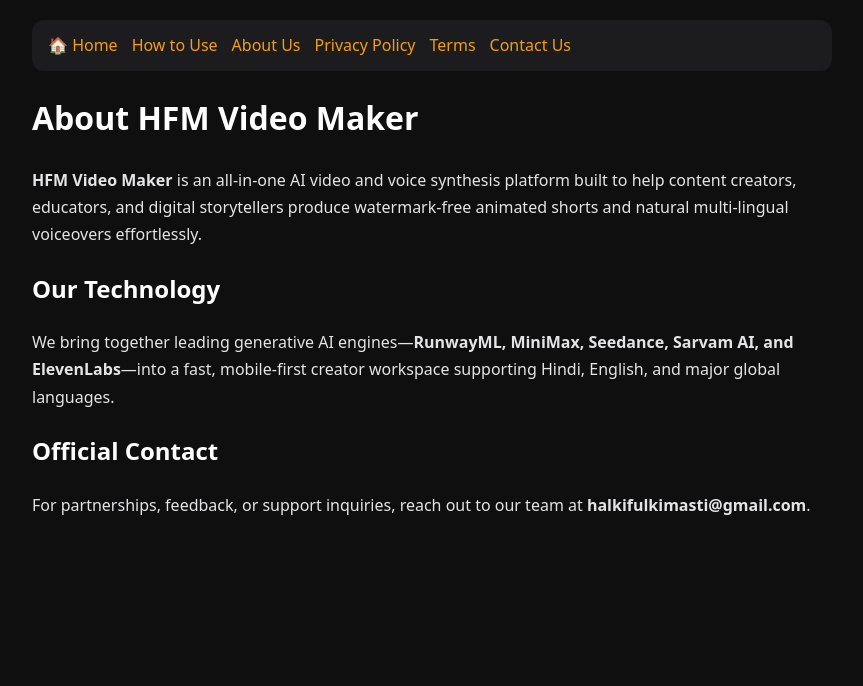
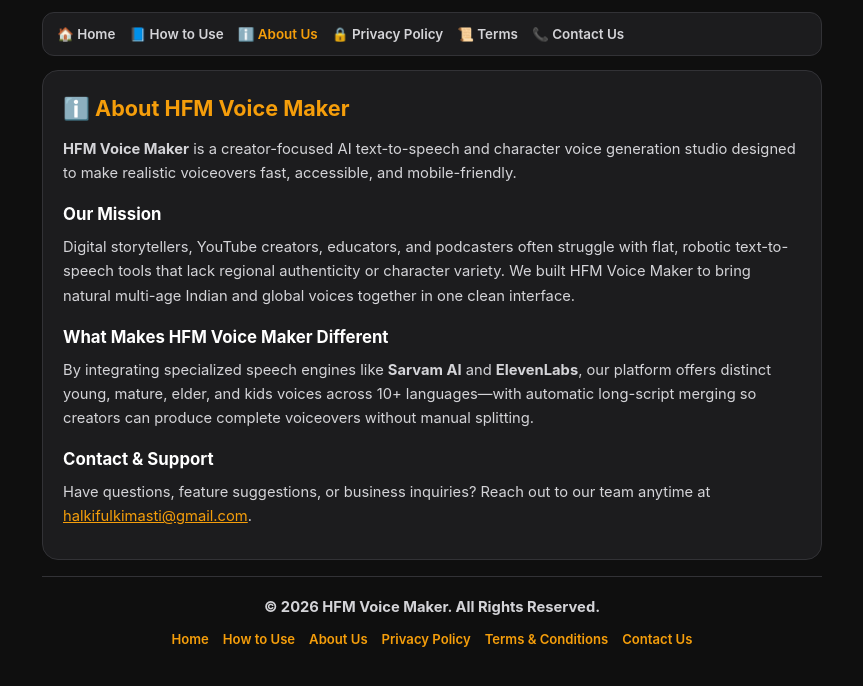
Before and after one commit to halkifulkimasti/hfmvideomaker, a plain HTML site: page about.html in a window 1280 px wide. Shown: the whole page, without its empty margins (208-1071 px from the left). Drawn offline with Linux system fonts and the light colour scheme.

Commit message:
Update about.html

```diff
--- a/about.html
+++ b/about.html
@@ -3,28 +3,60 @@
 <head>
   <meta charset="UTF-8" />
   <meta name="viewport" content="width=device-width, initial-scale=1.0" />
-  <title>About Us — HFM Video Maker</title>
+  <title>About Us — HFM Voice Maker</title>
   <style>
-    body { background:#0f0f0f; color:#e4e4e7; font-family:system-ui,sans-serif; line-height:1.7; padding:20px; max-width:800px; margin:auto; }
-    a { color:#f59e0b; text-decoration:none; }
-    h1, h2 { color:#fff; margin-top:20px; }
-    .nav { background:#1c1c1e; padding:12px 16px; border-radius:12px; margin-bottom:20px; display:flex; gap:14px; flex-wrap:wrap; }
+    :root { --bg: #0f0f0f; --card: #1c1c1e; --border: #323236; --text: #ffffff; --muted: #a1a1aa; --accent: #f59e0b; }
+    * { box-sizing: border-box; margin: 0; padding: 0; font-family: -apple-system, BlinkMacSystemFont, "Segoe UI", Roboto, sans-serif; }
+    body { background: var(--bg); color: var(--text); line-height: 1.65; padding: 12px; }
+    .container { max-width: 780px; margin: 0 auto; }
+    .top-nav { display: flex; align-items: center; gap: 14px; overflow-x: auto; background: var(--card); border: 1px solid var(--border); padding: 10px 14px; border-radius: 12px; margin-bottom: 14px; white-space: nowrap; }
+    .top-nav a { color: #d4d4d8; text-decoration: none; font-size: 0.84rem; font-weight: 600; }
+    .top-nav a.active, .top-nav a:hover { color: var(--accent); }
+    .card { background: var(--card); border: 1px solid var(--border); border-radius: 16px; padding: 20px; margin-bottom: 16px; }
+    h1 { font-size: 1.35rem; color: var(--accent); margin-bottom: 10px; }
+    h2 { font-size: 1.05rem; color: #fff; margin: 16px 0 6px; }
+    p { font-size: 0.92rem; color: #d4d4d8; margin-bottom: 10px; }
+    footer { text-align: center; color: var(--muted); font-size: 0.82rem; padding: 18px 8px 30px; border-top: 1px solid var(--border); }
+    .footer-links { display: flex; flex-wrap: wrap; justify-content: center; gap: 14px; margin-top: 10px; }
+    .footer-links a { color: var(--accent); text-decoration: none; font-weight: 600; }
   </style>
 </head>
 <body>
-  <div class="nav">
-    <a href="index.html">🏠 Home</a>
-    <a href="guide.html">How to Use</a>
-    <a href="about.html">About Us</a>
-    <a href="privacy.html">Privacy Policy</a>
-    <a href="terms.html">Terms</a>
-    <a href="contact.html">Contact Us</a>
+  <div class="container">
+    <nav class="top-nav">
+      <a href="index.html">🏠 Home</a>
+      <a href="guide.html">📘 How to Use</a>
+      <a href="about.html" class="active">ℹ️ About Us</a>
+      <a href="privacy.html">🔒 Privacy Policy</a>
+      <a href="terms.html">📜 Terms</a>
+      <a href="contact.html">📞 Contact Us</a>
+    </nav>
+
+    <div class="card">
+      <h1>ℹ️ About HFM Voice Maker</h1>
+      <p><strong>HFM Voice Maker</strong> is a creator-focused AI text-to-speech and character voice generation studio designed to make realistic voiceovers fast, accessible, and mobile-friendly.</p>
+
+      <h2>Our Mission</h2>
+      <p>Digital storytellers, YouTube creators, educators, and podcasters often struggle with flat, robotic text-to-speech tools that lack regional authenticity or character variety. We built HFM Voice Maker to bring natural multi-age Indian and global voices together in one clean interface.</p>
+
+      <h2>What Makes HFM Voice Maker Different</h2>
+      <p>By integrating specialized speech engines like <strong>Sarvam AI</strong> and <strong>ElevenLabs</strong>, our platform offers distinct young, mature, elder, and kids voices across 10+ languages—with automatic long-script merging so creators can produce complete voiceovers without manual splitting.</p>
+
+      <h2>Contact & Support</h2>
+      <p>Have questions, feature suggestions, or business inquiries? Reach out to our team anytime at <a href="mailto:halkifulkimasti@gmail.com" style="color:#f59e0b;">halkifulkimasti@gmail.com</a>.</p>
+    </div>
+
+    <footer>
+      <p><strong>© 2026 HFM Voice Maker. All Rights Reserved.</strong></p>
+      <div class="footer-links">
+        <a href="index.html">Home</a>
+        <a href="guide.html">How to Use</a>
+        <a href="about.html">About Us</a>
+        <a href="privacy.html">Privacy Policy</a>
+        <a href="terms.html">Terms & Conditions</a>
+        <a href="contact.html">Contact Us</a>
+      </div>
+    </footer>
   </div>
-  <h1>About HFM Video Maker</h1>
-  <p><strong>HFM Video Maker</strong> is an all-in-one AI video and voice synthesis platform built to help content creators, educators, and digital storytellers produce watermark-free animated shorts and natural multi-lingual voiceovers effortlessly.</p>
-  <h2>Our Technology</h2>
-  <p>We bring together leading generative AI engines—<strong>RunwayML, MiniMax, Seedance, Sarvam AI, and ElevenLabs</strong>—into a fast, mobile-first creator workspace supporting Hindi, English, and major global languages.</p>
-  <h2>Official Contact</h2>
-  <p>For partnerships, feedback, or support inquiries, reach out to our team at <strong>halkifulkimasti@gmail.com</strong>.</p>
 </body>
 </html>
```
